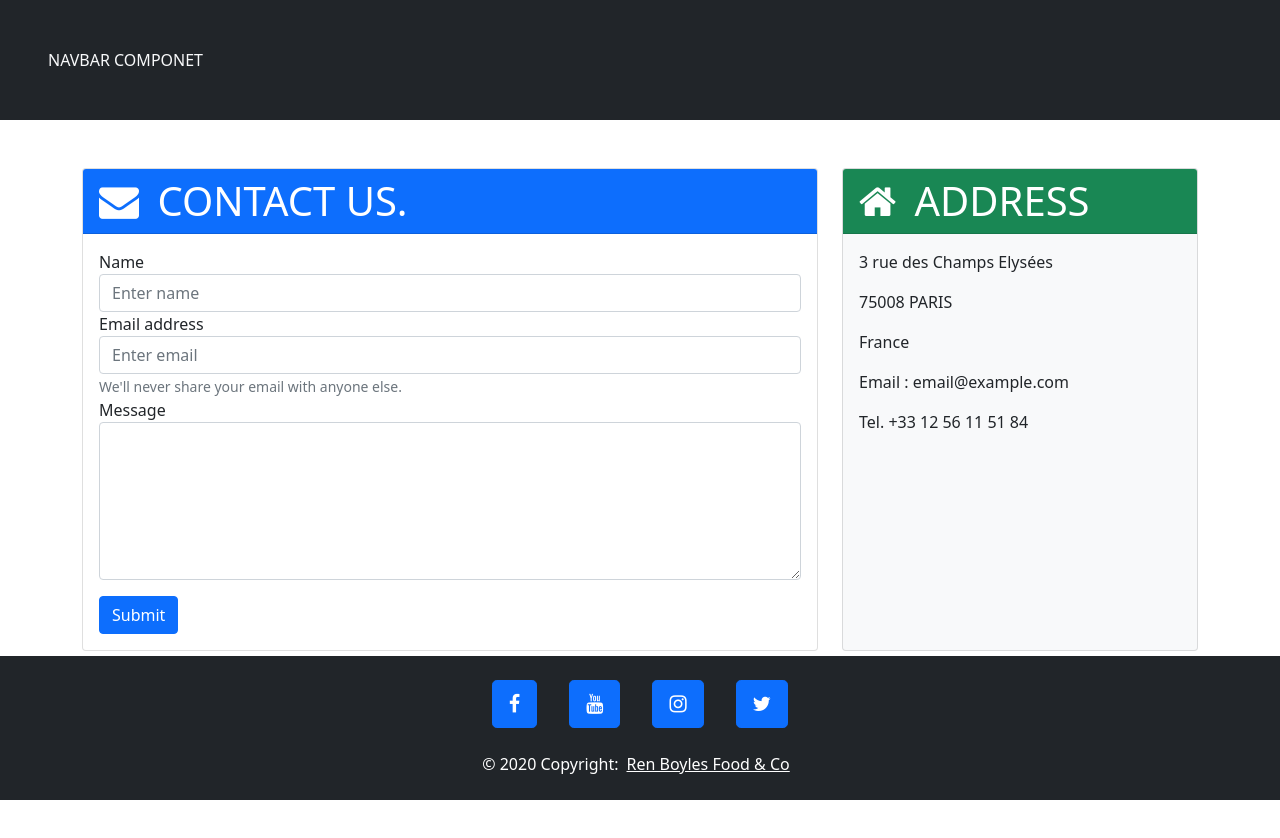
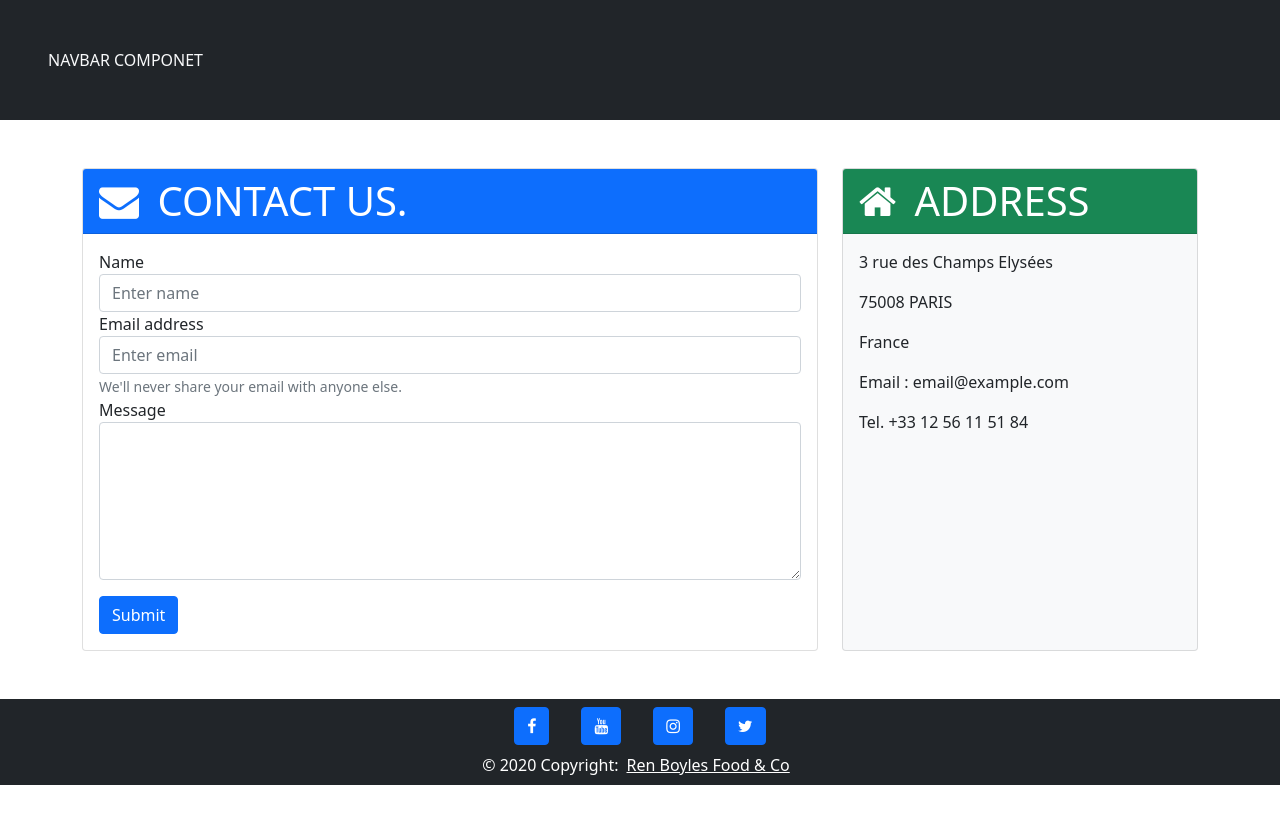
Before and after one commit to James-P-Boyle/Food-cms, a React (Create React App) app: page /contact in a window 1280 px wide. Shown: the top 838 px of the page. After the commit the page ends 800 px from the top, so only its background shows below. Built offline with nearby package versions, Linux system fonts and the light colour scheme; no server answers.

Commit message:
add about and contact

```diff
--- a/src/About.js
+++ b/src/About.js
@@ -3,15 +3,20 @@ import React from "react";
 import { useEffect, useState } from "react";
 
 export default function About() {
+  const [images, setImages] = useState({});
   //we need get image and set it as state
+  console.log(images);
   useEffect(() => {
     client
-      .getEntry()
-      .then((entry) => console.log(entry))
+      .getEntry({
+        content_type: "Images",
+      })
+      .then((entry) => setImages(entry.fields.images))
       .catch(console.error);
   }, []);
 
   return (
+    <div className="container mt-3">
       <div className="card">
         <div className="card-body">
           <h5 className="card-title">About Us</h5>
@@ -23,7 +28,12 @@ export default function About() {
             <small className="text-muted">Last updated 3 mins ago</small>
           </p>
         </div>
-      <img src="..." className="card-img-bottom" alt="..." />
+        <img
+          src={`https:${images[0].fields.file.url}`}
+          className="card-img-bottom"
+          alt="..."
+        />
+      </div>
     </div>
   );
 }
--- a/src/App.css
+++ b/src/App.css
@@ -1,6 +1,3 @@
-body {
-  padding-bottom: 12rem;
-}
 .hero-img {
   height: 60vh;
 }
--- a/src/Footer.js
+++ b/src/Footer.js
@@ -1,23 +1,23 @@
 export default function Footer() {
   return (
-    <div className="container-fluid mt-5 bg-dark fixed-bottom footer-margin">
+    <div className="container-fluid mt-5 bg-dark">
       <footer className="text-center text-lg-start">
-        <div className="container d-flex justify-content-center py-4">
-          <button type="button" className="btn btn-primary btn-lg mx-3">
+        <div className="container d-flex justify-content-center py-2">
+          <button type="button" className="btn btn-primary btn-md mx-3">
             <i className="fa fa-facebook-f"></i>
           </button>
-          <button type="button" className="btn btn-primary btn-lg mx-3">
+          <button type="button" className="btn btn-primary btn-md mx-3">
             <i className="fa fa-youtube"></i>
           </button>
-          <button type="button" className="btn btn-primary btn-lg mx-3">
+          <button type="button" className="btn btn-primary btn-md mx-3">
             <i className="fa fa-instagram"></i>
           </button>
-          <button type="button" className="btn btn-primary btn-lg mx-3">
+          <button type="button" className="btn btn-primary btn-md mx-3">
             <i className="fa fa-twitter"></i>
           </button>
         </div>
 
-        <div className="text-center text-white pb-4">
+        <div className="text-center text-white pb-2">
           © 2020 Copyright:
           <a className="text-white mx-2" href="https://mdbootstrap.com/">
             Ren Boyles Food & Co
--- a/src/List.js
+++ b/src/List.js
@@ -2,7 +2,6 @@ import Recipes from "./Recipes";
 import React from "react";
 
 export default function List(props) {
-  console.log(props.dataObj[0]);
   return (
     <div className="list">
       {props.dataObj.map((item, index) => {
--- a/src/Recipe.js
+++ b/src/Recipe.js
@@ -19,10 +19,10 @@ export default function Recipe() {
       {foodItem.fields ? <h1>{foodItem.fields.title}</h1> : ""}
       {foodItem.fields ? <h5>{foodItem.fields.ingredients1}</h5> : ""}
       {foodItem.fields ? <h5>{foodItem.fields.instructions}</h5> : ""}
-      <img
+      {/*    <img
         src={`https://${foodItem.fields.picture.fields.file.url}`}
         alt="item"
-      />
+      /> */}
     </div>
   );
 }
```
Lines whose indentation alone changed are shown as unchanged.
